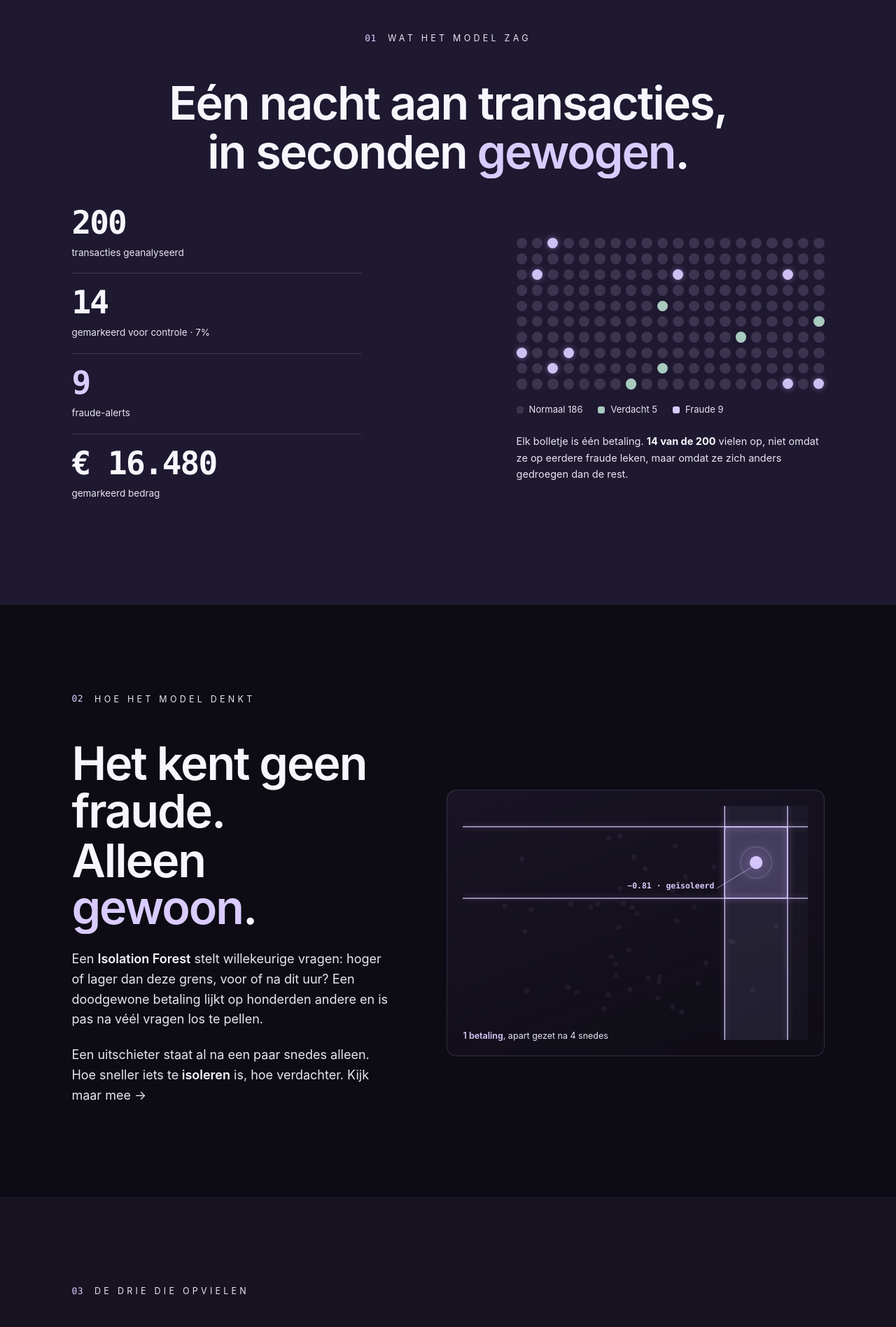
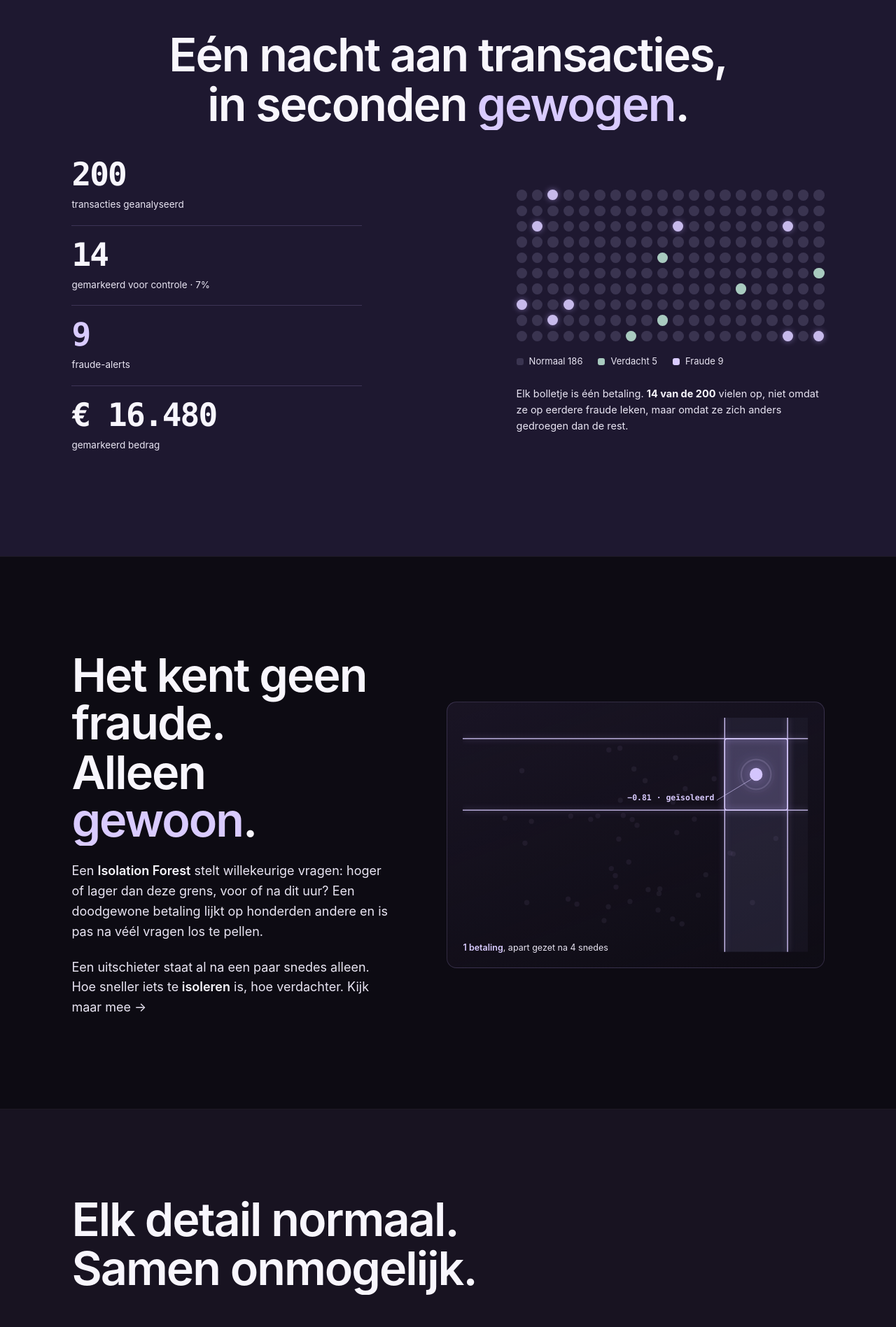
Before and after one commit to AdamSaber-mr/Ai-Fraud-Detection, a React (Vite) app in the folder frontend/: page / in a window 1280 px wide. Shown: the part 880-2777 px from the top of the page at 70% size. Built offline with nearby package versions, Linux system fonts and the light colour scheme.

Commit message:
style: remove numbered section labels from landing sections

```diff
--- a/frontend/src/landing/components/CallToAction.jsx
+++ b/frontend/src/landing/components/CallToAction.jsx
@@ -1,9 +1,8 @@
-import { SectionHead, Kinetic, Reveal } from '../anim'
+import { Kinetic, Reveal } from '../anim'
 
 export default function CallToAction({ onTry }) {
   return (
     <section className="outro center band band-cta">
-      <SectionHead no="04">Zelf ervaren</SectionHead>
       <Kinetic
         as="h2"
         className="kin"
--- a/frontend/src/landing/components/Figures.jsx
+++ b/frontend/src/landing/components/Figures.jsx
@@ -1,6 +1,6 @@
 import { useMemo } from 'react'
 import { motion } from 'framer-motion'
-import { SectionHead, Kinetic, Reveal, CountUp } from '../anim'
+import { Kinetic, Reveal, CountUp } from '../anim'
 
 // 200 transacties als puntenraster; 9 fraude + 5 verdacht lichten op.
 function buildCells() {
@@ -29,7 +29,6 @@ export default function Figures() {
 
   return (
     <section id="cijfers" className="head-center band band-light">
-      <SectionHead no="01">Wat het model zag</SectionHead>
       <Kinetic
         as="h2"
         className="kin"
--- a/frontend/src/landing/components/Isolation.jsx
+++ b/frontend/src/landing/components/Isolation.jsx
@@ -1,6 +1,6 @@
 import { useEffect, useMemo, useRef, useState } from 'react'
 import { motion, useInView } from 'framer-motion'
-import { SectionHead, Kinetic, Reveal } from '../anim'
+import { Kinetic, Reveal } from '../anim'
 
 // Kandidaten die het model om de beurt isoleert — verspreid over het veld,
 // elk in een rustige hoek zodat hun cel schoon kan worden uitgesneden.
@@ -97,7 +97,6 @@ export default function Isolation() {
 
   return (
     <section id="model" className="band band-dark">
-      <SectionHead no="02">Hoe het model denkt</SectionHead>
       <div className="iso-wrap">
         <div>
           <Kinetic
--- a/frontend/src/landing/components/Signals.jsx
+++ b/frontend/src/landing/components/Signals.jsx
@@ -1,10 +1,9 @@
-import { SectionHead, Kinetic, Reveal, GrowBar } from '../anim'
+import { Kinetic, Reveal, GrowBar } from '../anim'
 import { SIGNALS } from '../data'
 
 export default function Signals() {
   return (
     <section id="signalen" className="band band-mid">
-      <SectionHead no="03">De drie die opvielen</SectionHead>
       <Kinetic
         as="h2"
         className="kin"
```
